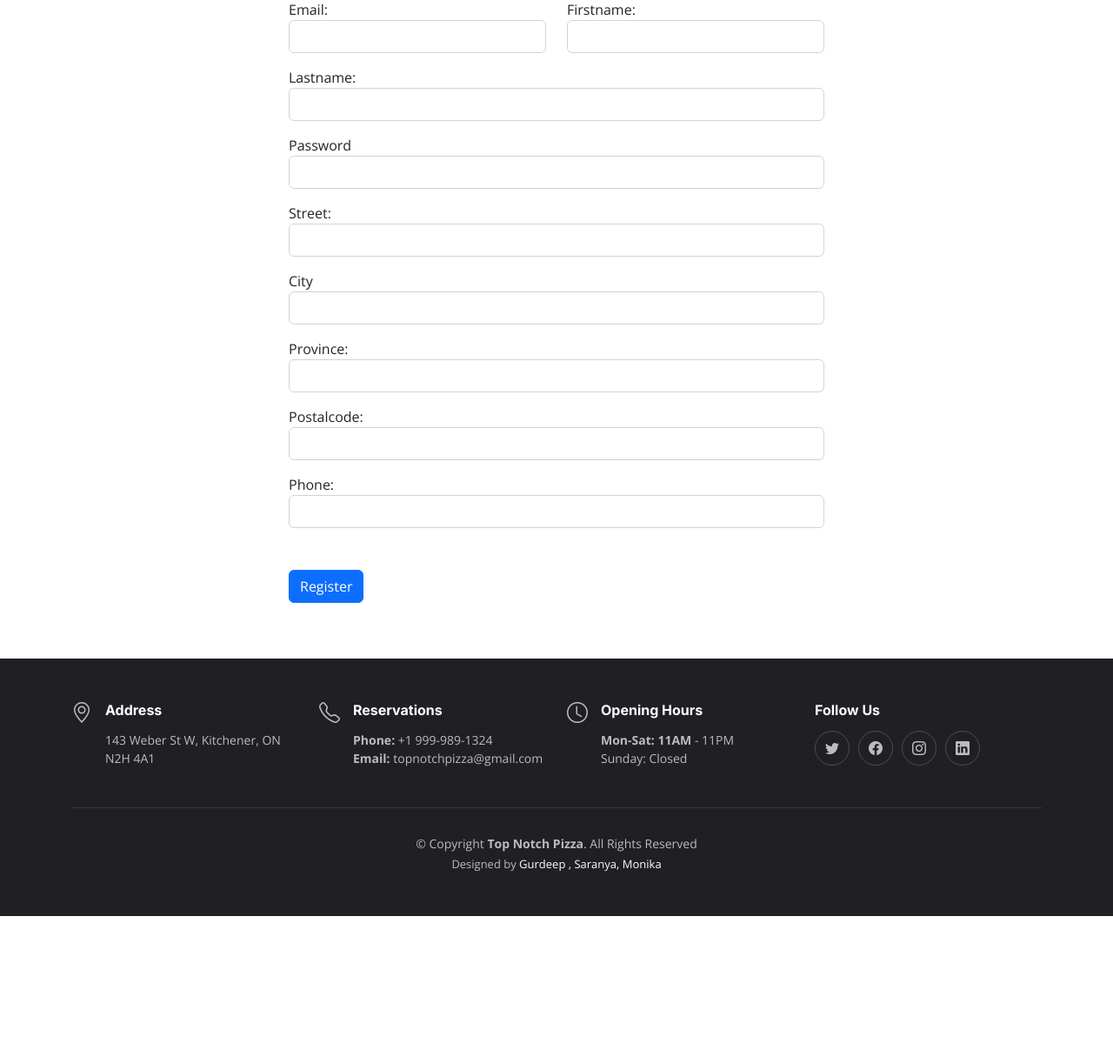
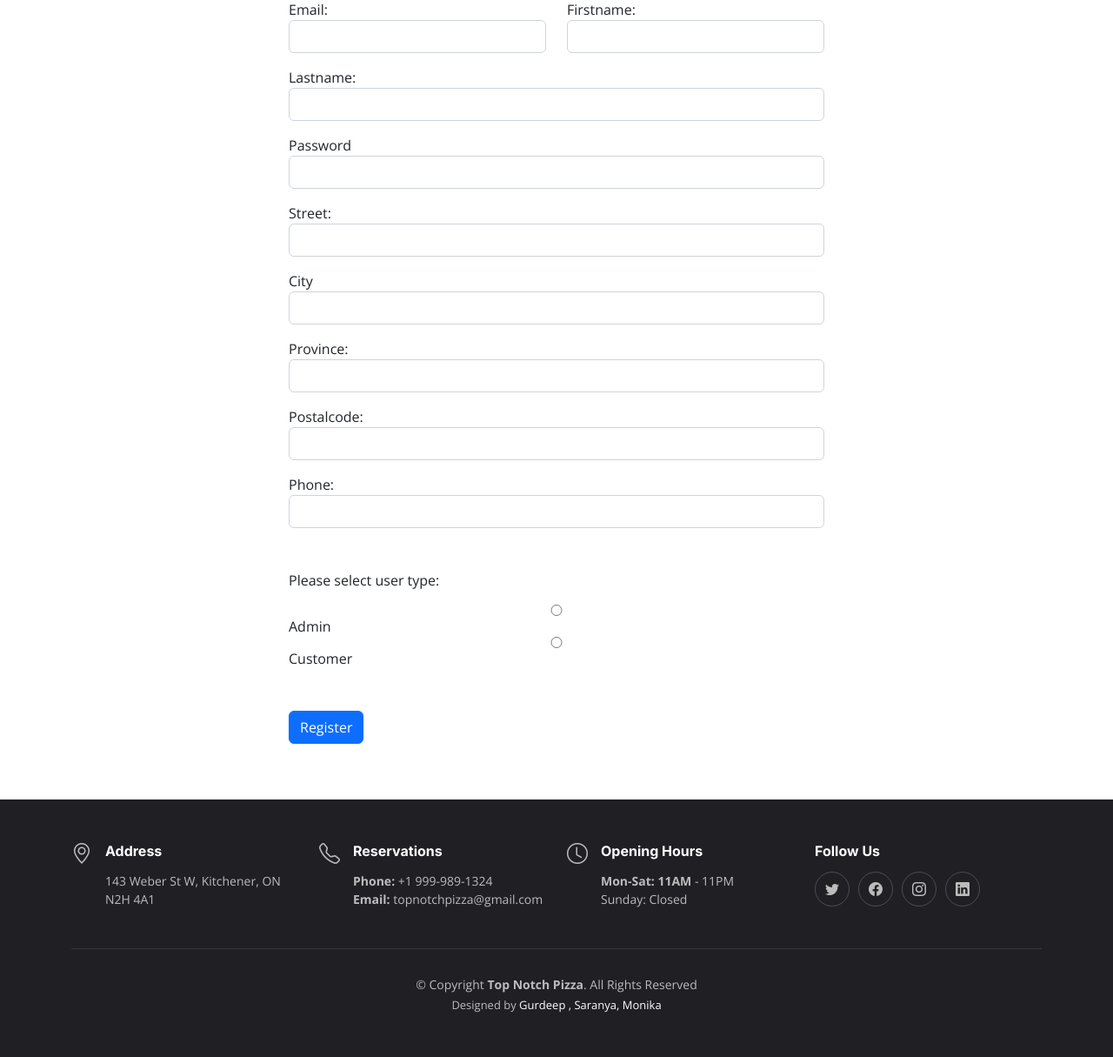
Before and after one commit to Top-Notch-Pizza/Capstone, a PHP site: page /registration.php in a window 1280 px wide. Shown: the part 551-1766 px from the top of the page at 87% size. Before the commit the page ends 1604 px from the top, so only its background shows below. Run offline with PHP 8.4, Linux system fonts and the light colour scheme.

Commit message:
Update registration.php

```diff
--- a/registration.php
+++ b/registration.php
@@ -64,9 +64,11 @@
         $postalcode = mysqli_real_escape_string($con, $postalcode);
         $phone = stripslashes($_REQUEST['phone']);
         $phone = mysqli_real_escape_string($con, $phone);
+        $usertype = stripslashes($_REQUEST['usertype']);
+        $usertype = mysqli_real_escape_string($con, $usertype);
 
-        $query    = "INSERT into users (email,firstname,lastname,password,street,city,province,postalcode,phone)
-                     VALUES ('$email', '$firstname','$lastname','" . md5($password) . "', '$street', '$city','$province','$postalcode','$phone')";
+        $query    = "INSERT into users (email,firstname,lastname,password,street,city,province,postalcode,phone,usertype)
+                     VALUES ('$email', '$firstname','$lastname','" . md5($password) . "', '$street', '$city','$province','$postalcode','$phone','$usertype')";
         $result   = mysqli_query($con, $query);
         if ($result) {
             echo "<div class='form'>
@@ -194,6 +196,15 @@
 <br>
 <br>
     </div>
+ <p>Please select user type:</p>
+ <input type="radio" id="usertype" name="usertype" value="admin">
+ <label for="admin">Admin</label><br>
+ <input type="radio" id="usertype" name="usertype" value="customer">
+ <label for="customer">Customer</label><br>
+
+<br>
+<br>
+    </div>
     <div class="form-group">
 
 <input class="btn btn-primary" name="Submit" type="Submit" value="Register" />
```
